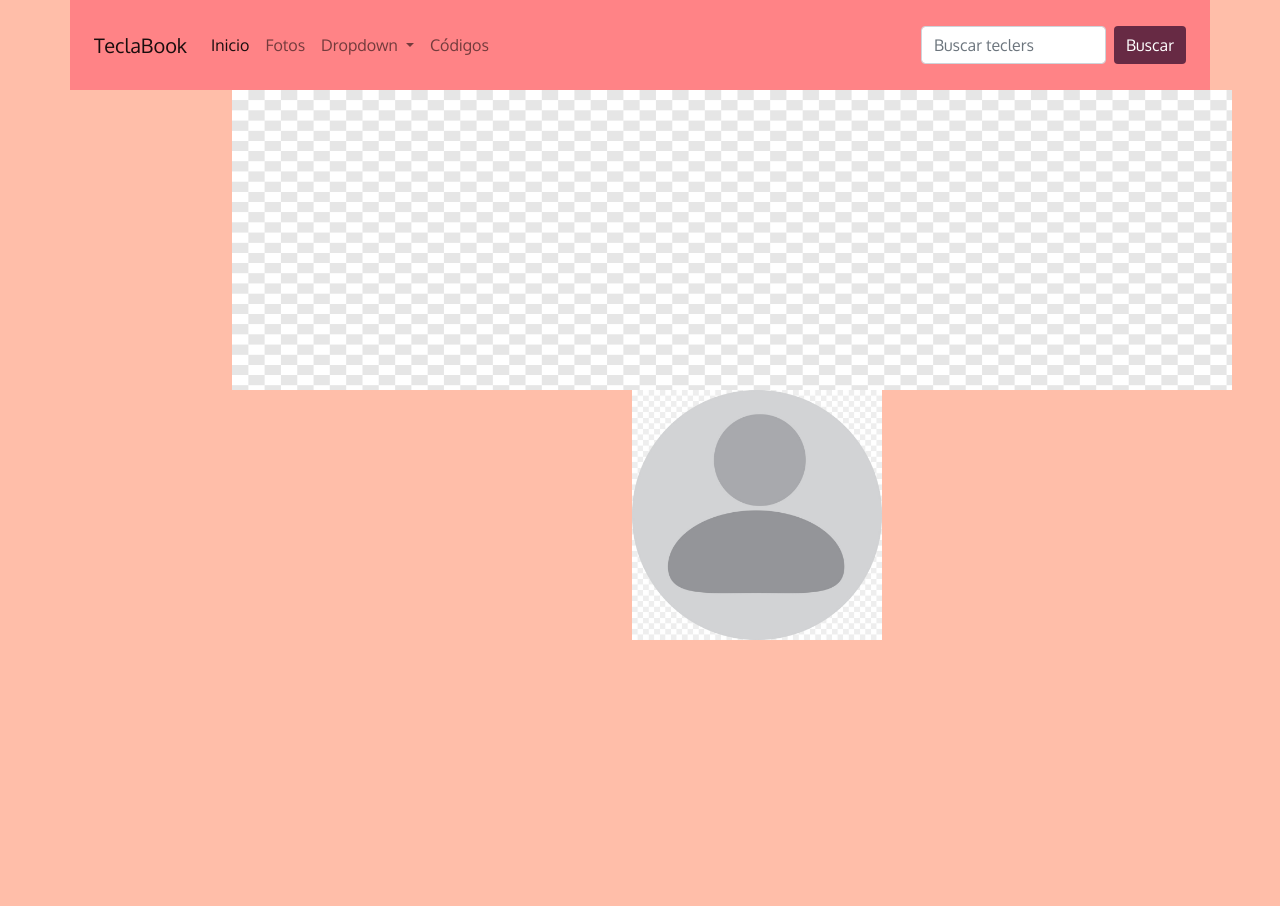
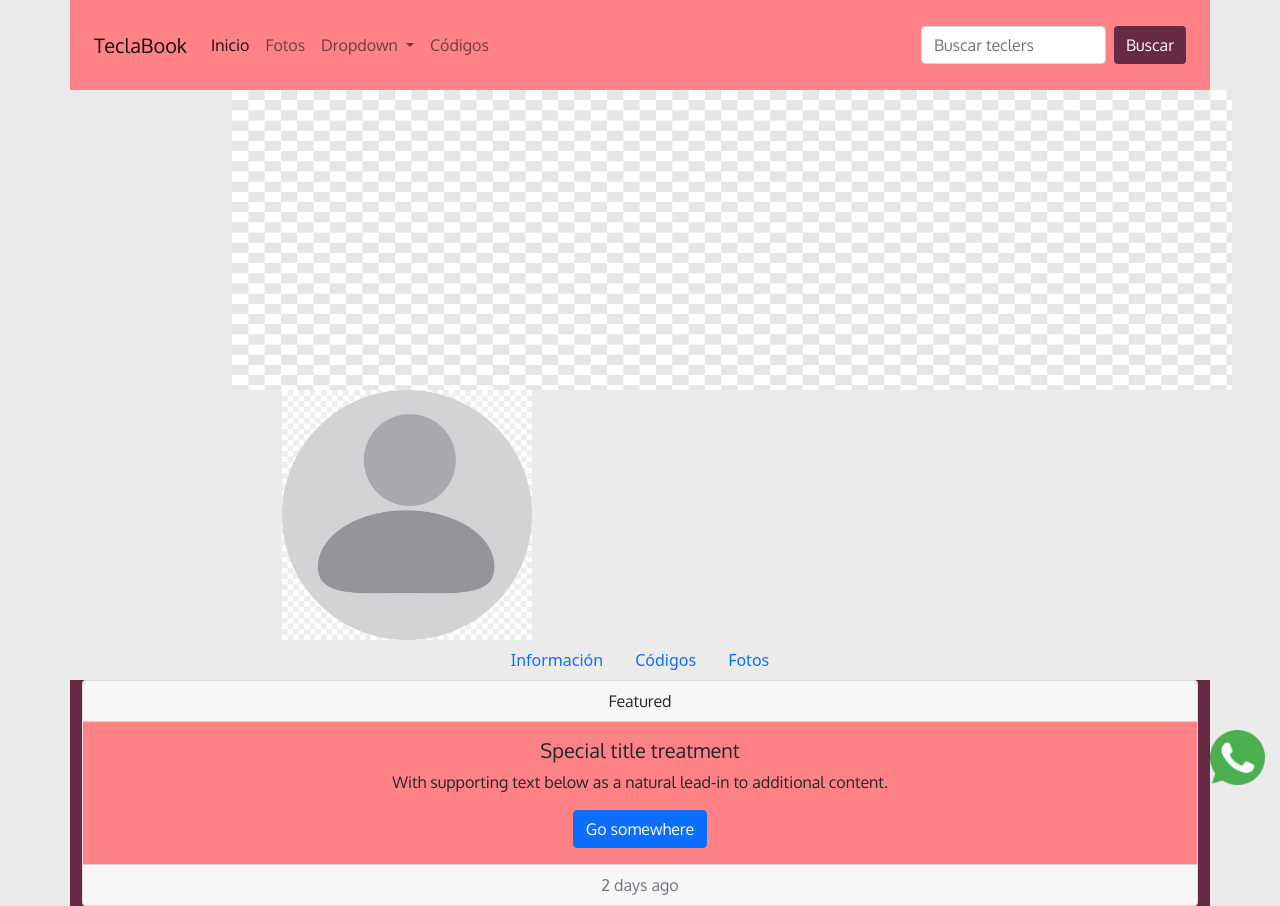
Before and after one commit to Rodrigomonsalve/Tecla_Book, a plain HTML site: page frontend/principal.html in a window 1280 px wide. Before the commit the page ends 800 px from the top, so only its background shows below. Drawn offline with nearby package versions, Linux system fonts and the light colour scheme.

Commit message:
06 de diciembre 2022

```diff
--- a/frontend/css/principal.css
+++ b/frontend/css/principal.css
@@ -24,9 +24,8 @@
 }
 
 .foto_usuario{
-    position:relative;
     height: 250px;
-    left: 550px;
+    margin-left: 200px;
 }
 
 .foto_fondo{
@@ -36,5 +35,29 @@
 }
 
 body {
-    background-color: #ffbea9;
+    background-color: #ebebeb;
 }
+
+.pie1 {
+    font-family: 'Oxygen', sans-serif;
+    background-color:#672a44;
+}
+
+.pie3 {
+    font-family: 'Oxygen', sans-serif;
+    background-color:#ff8386;
+}
+
+.message1 {
+    width: 55px;
+}
+
+.message2 {
+    position: fixed;
+    bottom:15px;
+    right:15px;
+}
+
+.menu2 {
+    font-family: 'Oxygen', sans-serif;
+}
--- a/frontend/principal.html
+++ b/frontend/principal.html
@@ -54,7 +54,36 @@
         <img src="img/usuario.jpg" class="foto_usuario">
     </div>
 
+    <ul class="nav justify-content-center">
+      <li class="nav-item">
+        <a class="nav-link active" aria-current="page" href="#">Información</a>
+      </li>
+      <li class="nav-item">
+        <a class="nav-link" href="#">Códigos</a>
+      </li>
+      <li class="nav-item">
+        <a class="nav-link" href="#">Fotos</a>
+      </li>
+    </ul>
 
 </body>
+<div class="message2">
+  <img src="img/whatsapp.png" class="message1">
+</div>
+<footer class="container pie1">
+  <div class="card text-center pie2">
+  <div class="card-header">
+    Featured
+  </div>
+  <div class="card-body pie3">
+    <h5 class="card-title">Special title treatment</h5>
+    <p class="card-text">With supporting text below as a natural lead-in to additional content.</p>
+    <a href="#" class="btn btn-primary">Go somewhere</a>
+  </div>
+  <div class="card-footer text-muted">
+    2 days ago
+  </div>
+</div>
+</footer>
 <script src="https://cdn.jsdelivr.net/npm/bootstrap@5.1.3/dist/js/bootstrap.bundle.min.js" integrity="sha384-ka7Sk0Gln4gmtz2MlQnikT1wXgYsOg+OMhuP+IlRH9sENBO0LRn5q+8nbTov4+1p" crossorigin="anonymous"></script>
 </html>
```
Also changed, not shown: frontend/img/whatsapp.png (added).
